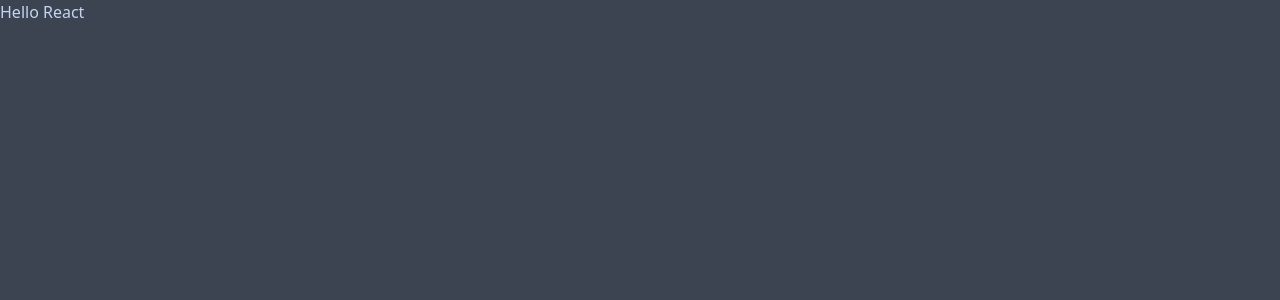
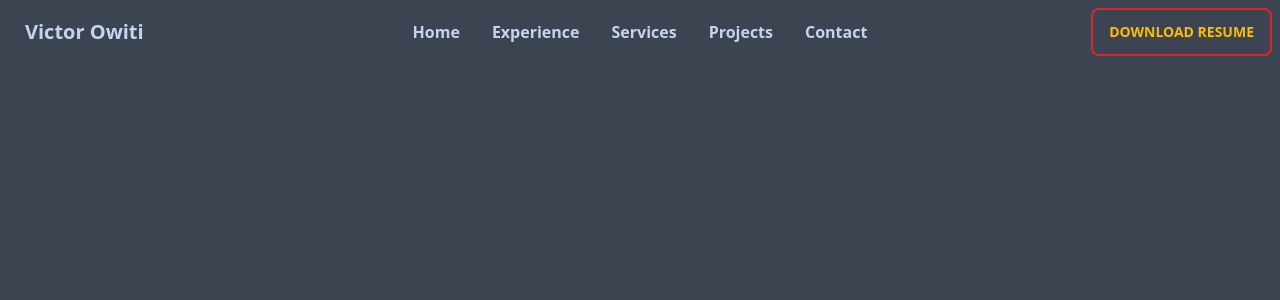
Before and after one commit to vicowiti/Portfolio-vercel, a React (Vite) app: page / in a window 1280 px wide. Shown: the top 300 px of the page. Built offline with nearby package versions, Linux system fonts and the light colour scheme.

Commit message:
Completed navbar markup

```diff
--- a/src/App.tsx
+++ b/src/App.tsx
@@ -1,5 +1,15 @@
+import { BrowserRouter, Routes } from "react-router-dom";
+import NavBar from "./components/NavBar";
+
 function App() {
-  return <div>Hello React</div>;
+  return (
+    <div className="max-w-[1440px] m-auto">
+      <BrowserRouter>
+        <NavBar />
+        <Routes></Routes>
+      </BrowserRouter>
+    </div>
+  );
 }
 
 export default App;
--- /dev/null
+++ b/src/components/Footer.tsx
@@ -0,0 +1,7 @@
+import React from "react";
+
+const Footer = () => {
+  return <div>Footer</div>;
+};
+
+export default Footer;
--- /dev/null
+++ b/src/components/NavBar.tsx
@@ -0,0 +1,91 @@
+import React from "react";
+import { Link } from "react-router-dom";
+
+const NavBar = () => {
+  const navItems = (
+    <>
+      <li>
+        <Link
+          to="/"
+          className="hover:text-secondary font-bold hover:border-2 hover:border-red-600 duration-200"
+        >
+          Home
+        </Link>
+      </li>
+      <li>
+        <Link
+          to="/"
+          className="hover:text-secondary font-bold hover:border-2 hover:border-red-600 duration-200"
+        >
+          Experience
+        </Link>
+      </li>
+      <li>
+        <Link
+          to="/"
+          className="hover:text-secondary font-bold hover:border-2 hover:border-red-600 duration-200"
+        >
+          Services
+        </Link>
+      </li>
+      <li>
+        <Link
+          to="/"
+          className="hover:text-secondary font-bold hover:border-2 hover:border-red-600 duration-200"
+        >
+          Projects
+        </Link>
+      </li>
+      <li>
+        <Link
+          to="/"
+          className="hover:text-secondary font-bold hover:border-2 hover:border-red-600 duration-200"
+        >
+          Contact
+        </Link>
+      </li>
+    </>
+  );
+
+  return (
+    <div className="navbar bg-base-100">
+      <div className="navbar-start">
+        <div className="dropdown">
+          <label tabIndex={0} className="btn btn-ghost lg:hidden">
+            <svg
+              xmlns="http://www.w3.org/2000/svg"
+              className="h-5 w-5"
+              fill="none"
+              viewBox="0 0 24 24"
+              stroke="currentColor"
+            >
+              <path
+                strokeLinecap="round"
+                strokeLinejoin="round"
+                strokeWidth="2"
+                d="M4 6h16M4 12h8m-8 6h16"
+              />
+            </svg>
+          </label>
+          <ul
+            tabIndex={0}
+            className="menu menu-compact dropdown-content mt-3 p-2 shadow bg-base-100 rounded-box w-52"
+          >
+            {navItems}
+          </ul>
+        </div>
+        <a className="btn btn-ghost normal-case text-xl">Victor Owiti</a>
+      </div>
+      <div className="navbar-center hidden lg:flex">
+        <ul className="menu menu-horizontal px-1">{navItems}</ul>
+      </div>
+      <div className="navbar-end">
+        <a className="btn text-secondary font-bold border-2 border-red-600 duration-200">
+          Download Resume
+        </a>
+      </div>
+    </div>
+  );
+};
+
+export default NavBar;
```
